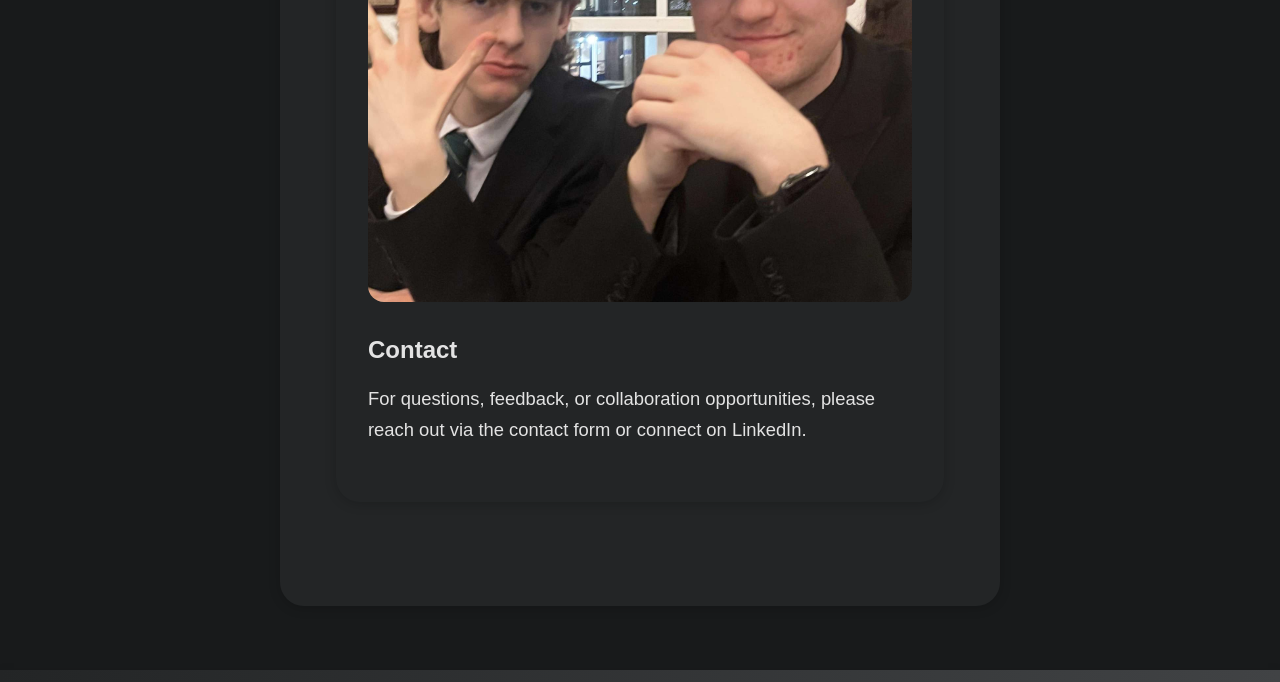
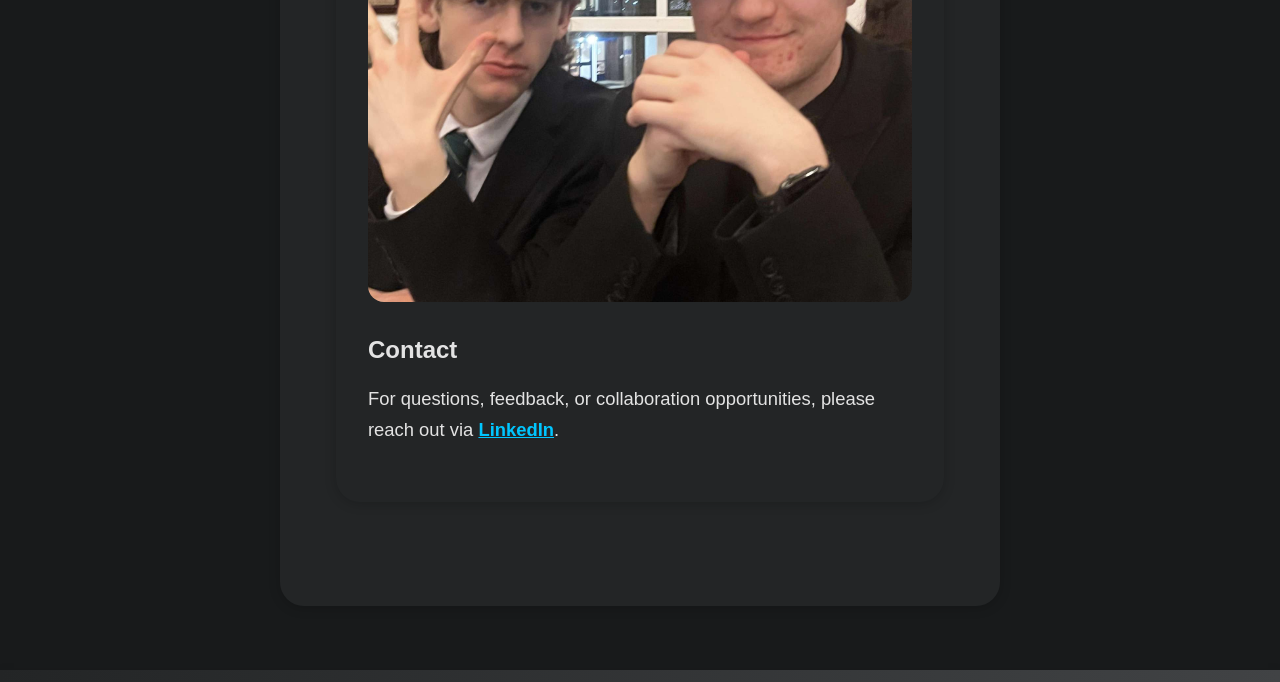
Before and after one commit to Amacca1/Research_CS, an Astro site: page /about in a window 1280 px wide. Shown: the part 1445-2127 px from the top of the page. Built offline with nearby package versions, Linux system fonts and the light colour scheme; Astro itself is replaced by a stand-in of ours.

Commit message:
Added Hyperlink

```diff
--- a/src/pages/about.astro
+++ b/src/pages/about.astro
@@ -17,7 +17,7 @@ import Layout from '../layouts/BlogPost.astro';
 			<p>I'm Alex McCarthy, a security researcher focused on building practical tools and systems for cloud security, developer workflows, and AI-powered analysis. This site is my personal space to document ongoing experiments, technical findings, and project results.</p>
 			<img src="/IMG_8900.JPG" alt="Description of image" style="max-width:100%;border-radius:16px;" />
 			<h2>Contact</h2>
-			<p>For questions, feedback, or collaboration opportunities, please reach out via the contact form or connect on LinkedIn.</p>
+			<p>For questions, feedback, or collaboration opportunities, please reach out via <a href="https://www.linkedin.com/in/alex-mccarthy-a43362349/" target="_blank" rel="noopener noreferrer" style="color:#00c6ff;font-weight:600;text-decoration:underline;">LinkedIn</a>.</p>
 		</section>
 	</main>
   <style>
```
